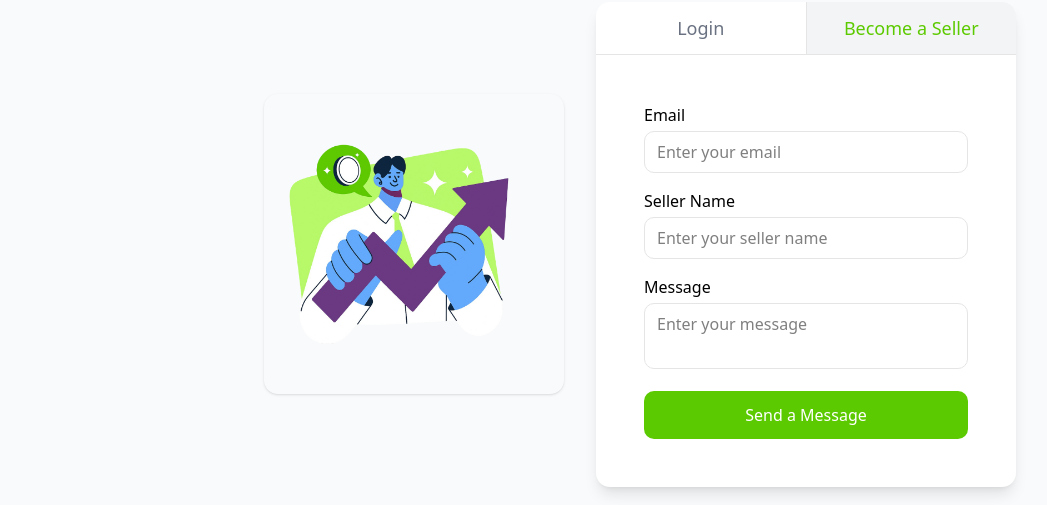
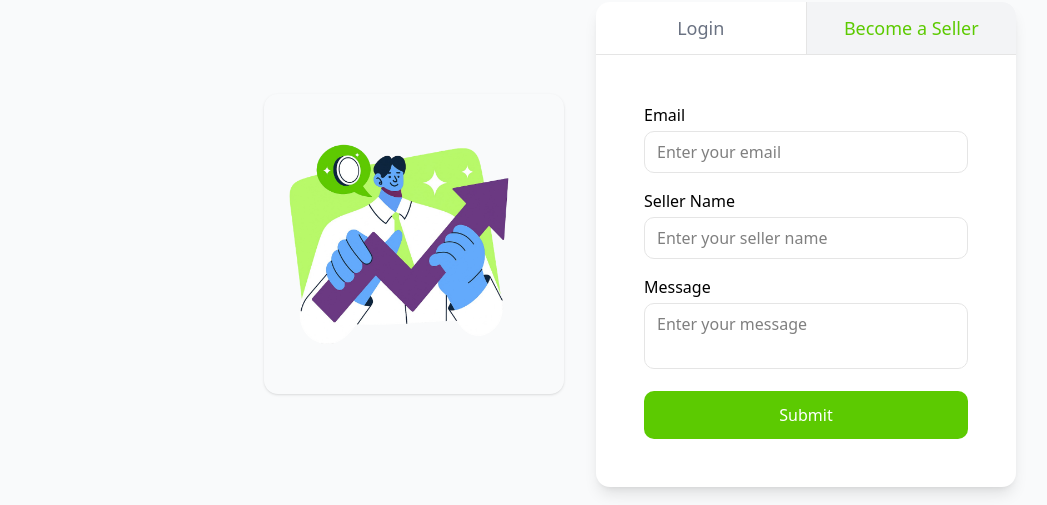
Before and after one commit to Somnath6Das/shoply-nextjs-nextauth-mongodb, a Next.js app: page /seller in a window 1280 px wide. Both pictures are taken after a click on the button "Become a Seller". Shown: the part 193-698 px from the top of the page, without its empty margins (0-1047 px from the left). Built offline with nearby package versions, Linux system fonts and the light colour scheme.

Commit message:
seller-message-action

```diff
--- /dev/null
+++ b/app/actions/seller.ts
@@ -0,0 +1,54 @@
+"use server";
+
+import axios from "axios";
+
+export type Errors = {
+  email?: string;
+  sellerName?: string;
+  message?: string;
+};
+
+export type FormState = {
+  errors: Errors;
+  success?: string;
+  error?: string;
+};
+
+export async function sellerMsg(
+  prevState: FormState,
+  formData: FormData
+): Promise<FormState> {
+  const email = formData.get("email") as string;
+  const sellerName = formData.get("sellerName") as string;
+  const message = formData.get("message") as string;
+
+  const errors: Errors = {};
+  if (!email) {
+    errors.email = "Email is required!";
+  }
+  if (!sellerName) {
+    errors.sellerName = "Seller name is required!";
+  }
+  if (!message) {
+    errors.message = "Message is required!";
+  }
+  if (Object.keys(errors).length > 0) {
+    return { errors };
+  }
+  try {
+    const res = await axios.post(
+      `${process.env.NEXT_PUBLIC_BASE_URL}/api/seller-msg`,
+      { email, sellerName, message },
+      { validateStatus: () => true } // don’t throw on 400+
+    );
+
+    if (res.status === 201) {
+      return { errors: {}, success: res.data.message };
+    } else {
+      return { errors: {}, error: res.data.error || "Something went wrong" };
+    }
+  } catch (err: any) {
+    console.error("Server Action Error:", err.message);
+    return { errors: {}, error: "Server error. Try later." };
+  }
+}
--- a/app/functions/seller.ts
+++ /dev/null
@@ -1,26 +0,0 @@
-"use server";
-
-import axios from "axios";
-
-export async function msgAction(formData: FormData) {
-  const email = formData.get("email") as string;
-  const sellerName = formData.get("sellerName") as string;
-  const message = formData.get("message") as string;
-
-  try {
-    const res = await axios.post(
-      `${process.env.NEXT_PUBLIC_BASE_URL}/api/seller-msg`,
-      { email, sellerName, message },
-      { validateStatus: () => true } // don’t throw on 400+
-    );
-
-    if (res.status === 201) {
-      return { success: res.data.message };
-    } else {
-      return { error: res.data.error || "Something went wrong" };
-    }
-  } catch (err: any) {
-    console.error("Server Action Error:", err.message);
-    return { error: "Server error, please try again later" };
-  }
-}
--- /dev/null
+++ b/components/Submit.tsx
@@ -0,0 +1,12 @@
+"use client";
+
+import { useFormStatus } from "react-dom";
+
+export const Submit = ({ styles }: { styles: string }) => {
+  const { pending } = useFormStatus();
+  return (
+    <button type="submit" disabled={pending} className={styles}>
+      Submit
+    </button>
+  );
+};
--- a/components/seller/SellerMsgForm.tsx
+++ b/components/seller/SellerMsgForm.tsx
@@ -1,8 +1,18 @@
-import { msgAction } from "@/app/functions/seller";
+import { sellerMsg, FormState } from "@/app/actions/seller";
+import { useActionState } from "react";
+import Form from "next/form";
+import { Submit } from "../Submit";
 
 export default function SellerMsgForm() {
+  const initialState: FormState = {
+    errors: {},
+  };
+  const [state, formAction, isPending] = useActionState(
+    sellerMsg,
+    initialState
+  );
   return (
-    <form action={msgAction} className="space-y-4 w-full max-w-md mx-auto p-4">
+    <Form action={formAction} className="space-y-4 w-full max-w-md mx-auto p-4">
       <div>
         <label className="block text-sm sm:text-base font-medium mb-1">
           Email
@@ -12,8 +22,10 @@ export default function SellerMsgForm() {
           type="email"
           placeholder="Enter your email"
           className="w-full border rounded-lg px-3 py-2 text-sm sm:text-base focus:outline-none focus:ring-2 focus:ring-[#5cca01]"
-          required
         />
+        {state.errors.email && (
+          <p className="text-red-500 text-sm">{state.errors.email}</p>
+        )}
       </div>
 
       <div>
@@ -25,8 +37,10 @@ export default function SellerMsgForm() {
           type="text"
           placeholder="Enter your seller name"
           className="w-full border rounded-lg px-3 py-2 text-sm sm:text-base focus:outline-none focus:ring-2 focus:ring-[#5cca01]"
-          required
         />
+        {state.errors.sellerName && (
+          <p className="text-red-500 text-sm">{state.errors.sellerName}</p>
+        )}
       </div>
 
       <div>
@@ -38,16 +52,23 @@ export default function SellerMsgForm() {
           placeholder="Enter your message"
           rows={2}
           className="w-full border rounded-lg px-3 py-2 text-sm sm:text-base focus:outline-none focus:ring-2 focus:ring-[#5cca01] resize-none"
-          required
         />
+        {state.errors.message && (
+          <p className="text-red-500 text-sm">{state.errors.message}</p>
+        )}
       </div>
+      <Submit styles="w-full bg-[#5cca01] text-white py-2 sm:py-3 rounded-lg transition text-sm sm:text-base font-medium hover:bg-green-700" />
 
-      <button
-        type="submit"
-        className="w-full bg-[#5cca01] text-white py-2 sm:py-3 rounded-lg transition text-sm sm:text-base font-medium hover:bg-green-700"
-      >
-        Send a Message
-      </button>
-    </form>
+      {state.success && (
+        <p className="flex justify-center text-green-500 font-medium">
+          {state.success}
+        </p>
+      )}
+      {state.error && (
+        <p className="flex justify-center text-red-500 font-medium">
+          {state.error}
+        </p>
+      )}
+    </Form>
   );
 }
```
Also changed, not shown: app/actions/admin.ts (added), app/actions/user.ts (added).
